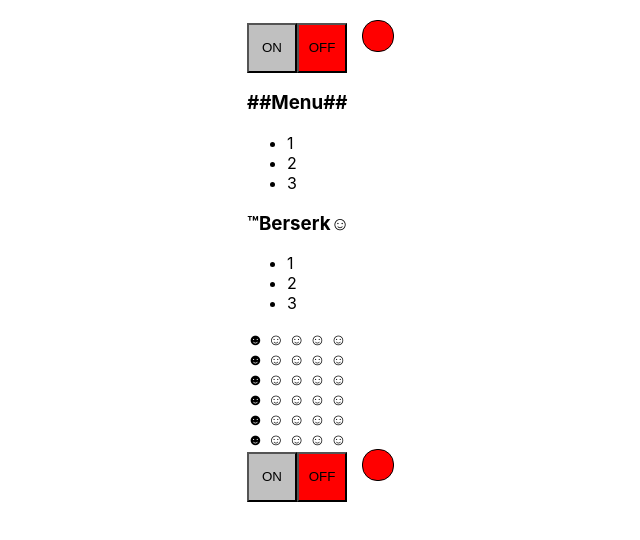
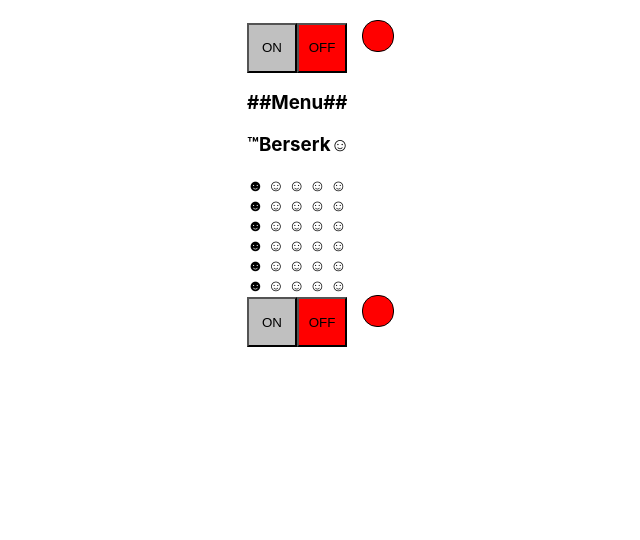
Before and after one commit to Kliapwnz/React-capzda, a React (Create React App) app: page / in a window 1280 px wide. Shown: the top 540 px of the page, without its empty margins (93-733 px from the left). Built offline with nearby package versions, Linux system fonts and the light colour scheme.

Commit message:
uncontrolled callbacks 1 half don e

```diff
--- a/src/App.tsx
+++ b/src/App.tsx
@@ -11,11 +11,12 @@
 function App() {
 
     let [ratingValue, setRatingValue] = useState<RatingValueType>(1)
+    let [accordionCollapsed, setAccordionCollapsed] = useState<boolean>(false)
     return (
         <div className="App">
             <OnOff/>
-            <Accordion titleValue="##Menu##" />
-            <Accordion titleValue="™Berserk☺" />
+            <Accordion titleValue="##Menu##" collapsed={accordionCollapsed} onClick={setAccordionCollapsed}/>
+            <Accordion titleValue="™Berserk☺" collapsed={accordionCollapsed} onClick={setAccordionCollapsed}/>
             <Rating value={ratingValue} onClick={setRatingValue}/>
             <Rating value={ratingValue} onClick={setRatingValue}/>
             <Rating value={ratingValue} onClick={setRatingValue}/>
--- a/src/components/accordion/Accordion.tsx
+++ b/src/components/accordion/Accordion.tsx
@@ -2,6 +2,8 @@
 
 type AccordionType = {
     titleValue: string
+    collapsed:boolean
+    onClick: (collapsed: boolean) => void
 }
 type AccordionTitleType = {
     title: string
@@ -10,13 +12,12 @@
 
 
 export let Accordion = (props: AccordionType) => {
-    let [collapsed, setCollapsed] = useState(false)
     return <div>
         <AccordionTitle title={props.titleValue}
                         onClick={() => {
-                            setCollapsed(!collapsed)
+                            props.onClick(!props.collapsed)
                         }}/>
-        {!collapsed && <AccordionBody/>}
+        {props.collapsed && <AccordionBody/>}
     </div>
 }
 
```
